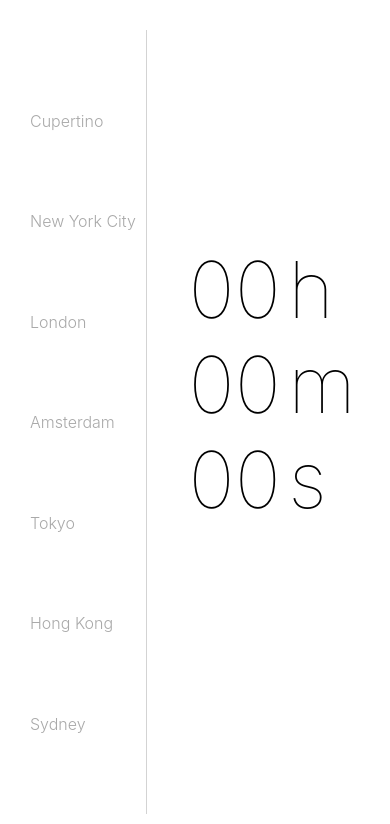
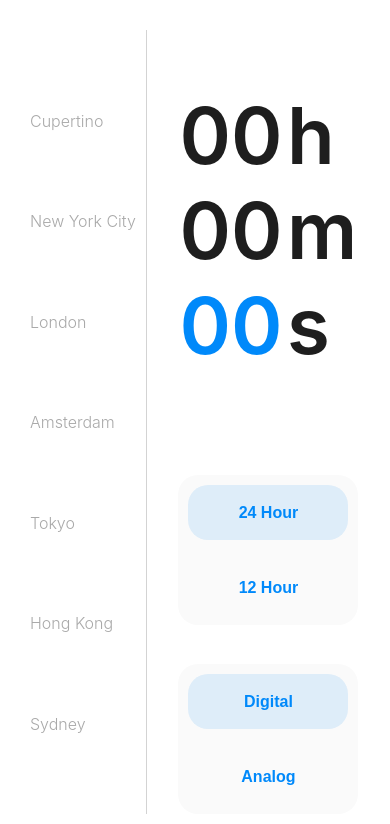
Before and after one commit to stephenmatheis/cities-react, a React (Create React App) app: page / in a window 390 px wide. Shown: the top 824 px of the page. Built offline with nearby package versions, Linux system fonts and the light colour scheme; data requests are answered from the project's data file.

Commit message:
Add toolbar

```diff
--- a/src/App.css
+++ b/src/App.css
@@ -1,5 +1,7 @@
 .App {
     flex: 1;
+    display: flex;
+    flex-direction: column;
 }
 
 main {
@@ -7,13 +9,13 @@ main {
     flex-direction: column;
     justify-content: center;
     align-items: center;
-    flex: 1;
-    height: 100%;
+    flex: 2;
 }
 
 /* Responsize styles */
 @media screen and (max-width: 700px) {
     .App {
         display: flex;
+        flex-direction: row;
     }
 }
--- a/src/App.js
+++ b/src/App.js
@@ -2,9 +2,13 @@ import React, { useEffect, useState } from 'react';
 import './App.css';
 import NavBar from './components/NavBar/NavBar';
 import Time from './components/Time/Time';
+import ToolBar from './components/ToolBar/ToolBar';
 
 function App() {
     const [ selectedCity, setSelectedCity ] = useState(null);
+    const [ hourType, setHourType ] = useState(24);
+    const [ hourPeriod, setHourPeriod ] = useState('AM');
+    const [ clockType, setClockType ] = useState('Digital');
     const [ hours, setHours ] = useState('00');
     const [ minutes, setMinutes ] = useState('00');
     const [ seconds, setSeconds ] = useState('00');
@@ -25,7 +29,12 @@ function App() {
                 setTime();
             }, 1000)
         )
-    }, [ selectedCity ])
+    }, [ selectedCity ]);
+
+    useEffect(() => {
+        const hoursNum = parseInt(hours);
+        setHours(hourType === 24 ? (hoursNum < 10 ? `0${hoursNum}` : hours) : hoursNum);
+    }, [ hourType ]);
 
     function setTime() {
         const { label, area, api } = selectedCity;
@@ -34,7 +43,17 @@ function App() {
         const [ hh, mm, ss ] = time.split(':');
         const timeZoneName = timeZone.join(' ');
 
-        setHours(hh);
+        if (hourType === 24) {
+            setHours(hh == '24' ? '00' : hh);
+        } else {
+            setHours(hh);
+            setHourPeriod(
+                new Date()
+                .toLocaleTimeString('default', { timeZone: `${area}/${api || label.replaceAll(' ', '_')}` })
+                .split(' ')[1]
+            );
+        }
+
         setMinutes(mm);
         setSeconds(ss);
         setTimezone(timeZoneName);
@@ -53,7 +72,13 @@ function App() {
                     minutes={minutes}
                     seconds={seconds}
                     timezone={timezone}
+                    hourType={hourType}
+                    hourPeriod={hourPeriod}
                 />
+                <ToolBar
+                    setHourType={setHourType}
+                    setClockType={setClockType}
+                ></ToolBar>
             </main>
         </div>
     );
--- a/src/components/Time/Time.css
+++ b/src/components/Time/Time.css
@@ -1,8 +1,10 @@
 /* Time */
 #time {
     display: flex;
+    align-items: baseline;
     font-size: 20vw;
-    font-weight: 100;
+    font-weight: 600;
+    color: var(--selected);
 }
 
 .unit {
@@ -10,30 +12,54 @@
 }
 
 #hh, #mm, #ss {
-    width: 23vw;
+    width: 25vw;
     margin-right: 10px;
 }
 
+#ss {
+    color: var(--primary);
+}
+
 #time-zone {
-    margin-top: 1.25em;
     text-align: center;
     font-size: 1.25em;
-    height: 2.5em;
     transition: opacity 100ms ease-in-out;
+    color: var(--default);
 }
 
 .opaque {
     opacity: 0;
 }
 
+.time-block.narrow #hh {
+    width: 12.5vw;
+    text-align: right;
+}
+
+#hour-period {
+    font-size: 5vw;
+}
+
+@media screen and (min-width: 700px) {
+    #time-zone {
+        margin-bottom: 2em;
+    }
+}
+
 /* Responsize styles */
 @media screen and (max-width: 700px) {
     #time-container {
-        width: 159.72px;
+        width: 240px;
+        display: flex;
+        flex-direction: column;
+        justify-content: center;
+        align-items: center;
+        flex: 2;
     }
 
     #time {
         flex-direction: column;
+        align-items: center;
     }
 
     .divider {
@@ -48,4 +74,15 @@
     .unit {
         display: block;
     }
+
+    #time-zone {
+        margin-top: 1em;
+    }
 }
+
+/* Responsize styles */
+@media screen and (max-height: 400px) {
+    #time-zone {
+        margin-bottom: 1em;
+    }
+}
--- a/src/components/Time/Time.js
+++ b/src/components/Time/Time.js
@@ -2,11 +2,13 @@ import classNames from 'classnames';
 import React from 'react';
 import './Time.css';
 
-function Time({ hours, minutes, seconds, timezone }) {
+function Time({ hours, minutes, seconds, timezone, hourType, hourPeriod }) {
     return (
         <div id='time-container'>
             <div id="time">
-                <div className='time-block'>
+                <div
+                    className={classNames('time-block', { narrow: hourType === 12})}
+                >
                     <div id="hh">{hours}</div>
                     <div className='unit'>h</div>
                 </div>
@@ -20,6 +22,12 @@ function Time({ hours, minutes, seconds, timezone }) {
                     <div id="ss">{seconds}</div>
                     <div className='unit'>s</div>
                 </div>
+                {
+                    hourType === 12 &&
+                    <div id='hour-period'>
+                        {hourPeriod}
+                    </div>
+                }
             </div>
             <div
                 id="time-zone"
--- /dev/null
+++ b/src/components/ToolBar/ToolBar.css
@@ -0,0 +1,66 @@
+#toolbar {
+    display: flex;
+    justify-content: center;
+    align-items: center;
+}
+
+#toolbar .button-container {
+    position: relative;
+    display: flex;
+    background-color: var(--secondary);
+    border-radius: 20px;
+}
+
+#toolbar .button-container button {
+    cursor: pointer;
+    text-align: center;
+    border-radius: 10px;
+    background-color: transparent;
+    color: var(--primary);
+    border: none;
+    font-weight: 600;
+    z-index: 2;
+    height: 75px;
+    width: 180px;
+    padding: 0px;
+    font-size: 1em;
+    -webkit-tap-highlight-color: transparent;
+}
+
+#toolbar .button-container button:active,
+#toolbar .button-container button:focus {
+    background-color: transparent;
+}
+
+#toolbar .button-container .selected {
+    position: absolute;
+    top: 10px;
+    left: 10px;
+    background-color: var(--primaryLight);
+    height: 55px;
+    width: 160px;
+    border-radius: 20px;
+    transition: left 300ms ease-in-out;
+}
+
+/* Responsize styles */
+@media screen and (min-width: 700px) {
+    #toolbar .button-container:not(:last-child) {
+        margin-right: 10vw;
+    }
+}
+
+@media screen and (max-width: 700px) {
+    #toolbar {
+        flex: 1;
+        flex-direction: column;
+    }
+
+    #toolbar .button-container {
+        flex-direction: column;
+    }
+
+    #toolbar .button-container:not(:last-child) {
+        margin-bottom: 10vw;
+    }
+}
--- /dev/null
+++ b/src/components/ToolBar/ToolBar.js
@@ -0,0 +1,62 @@
+import React, { useRef } from 'react';
+import './ToolBar.css';
+
+function ToolBar({ setHourType, setClockType }) {
+    const selectedHour = useRef(null);
+    const selectedClock = useRef(null);
+
+    return (
+        <div id="toolbar">
+            <div className="button-container">
+                <button
+                    type="button"
+                    onClick={() => {
+                        selectedHour.current.style.left = '10px';
+                        setHourType(24);
+                    }}
+                >
+                    24 Hour
+                </button>
+                <button
+                    type="button"
+                    onClick={() => {
+                        selectedHour.current.style.left = '190px';
+                        setHourType(12);
+                    }}
+                >
+                    12 Hour
+                </button>
+                <div
+                    className='selected'
+                    ref={selectedHour}
+                ></div>
+            </div>
+            <div className="button-container">
+                <button
+                    type="button"
+                    onClick={() => {
+                        selectedClock.current.style.left = '10px';
+                        setClockType('Digital');
+                    }}
+                >
+                    Digital
+                </button>
+                <button
+                    type="button"
+                    onClick={() => {
+                        selectedClock.current.style.left = '190px';
+                        setClockType('Analog');
+                    }}
+                >
+                    Analog
+                </button>
+                <div
+                    className='selected'
+                    ref={selectedClock}
+                ></div>
+            </div>
+        </div>
+    );
+}
+
+export default ToolBar;
--- a/src/index.css
+++ b/src/index.css
@@ -1,4 +1,7 @@
 :root {
+    --primary: rgb(0, 137, 250);
+    --primaryLight: rgb(222, 237, 249);
+    --secondary: rgb(250, 250, 250);
     --default: darkgray;
     --light: lightgray;
     --hover: rgb(104, 153, 202);
```
